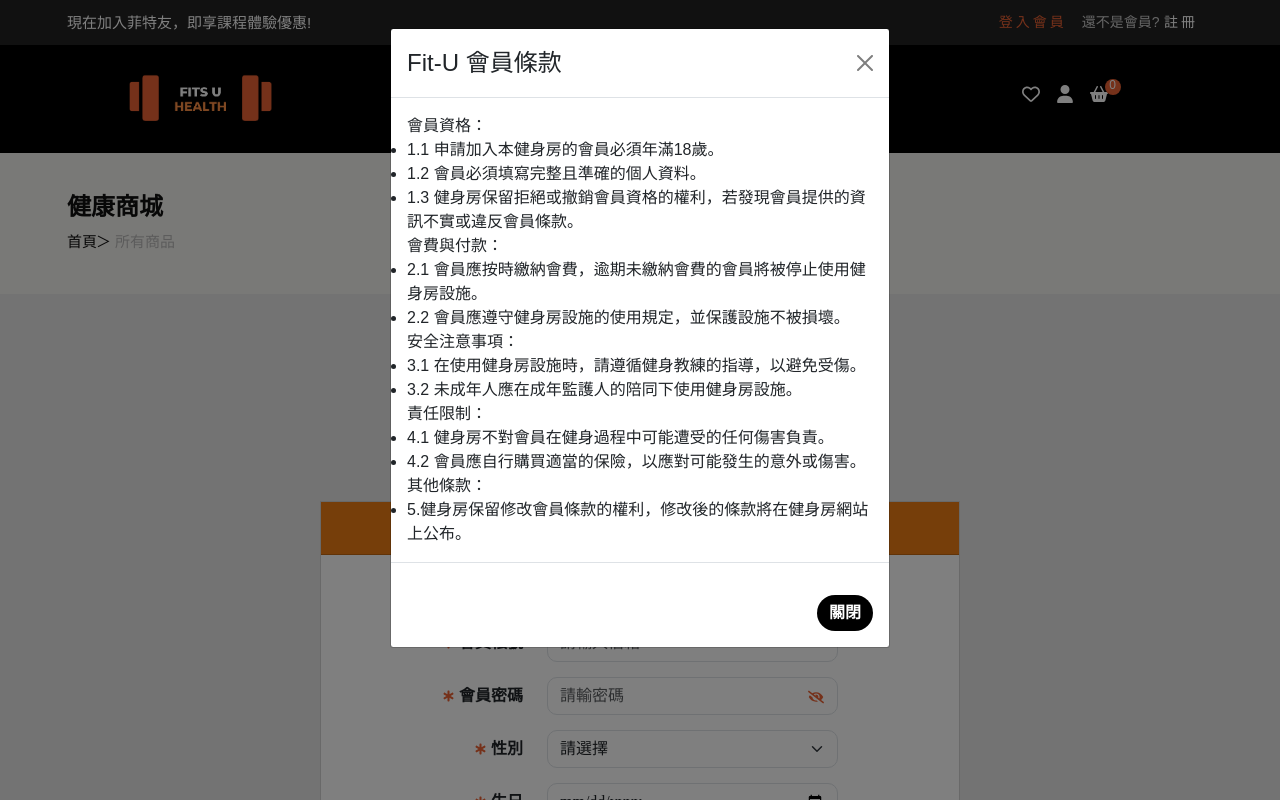
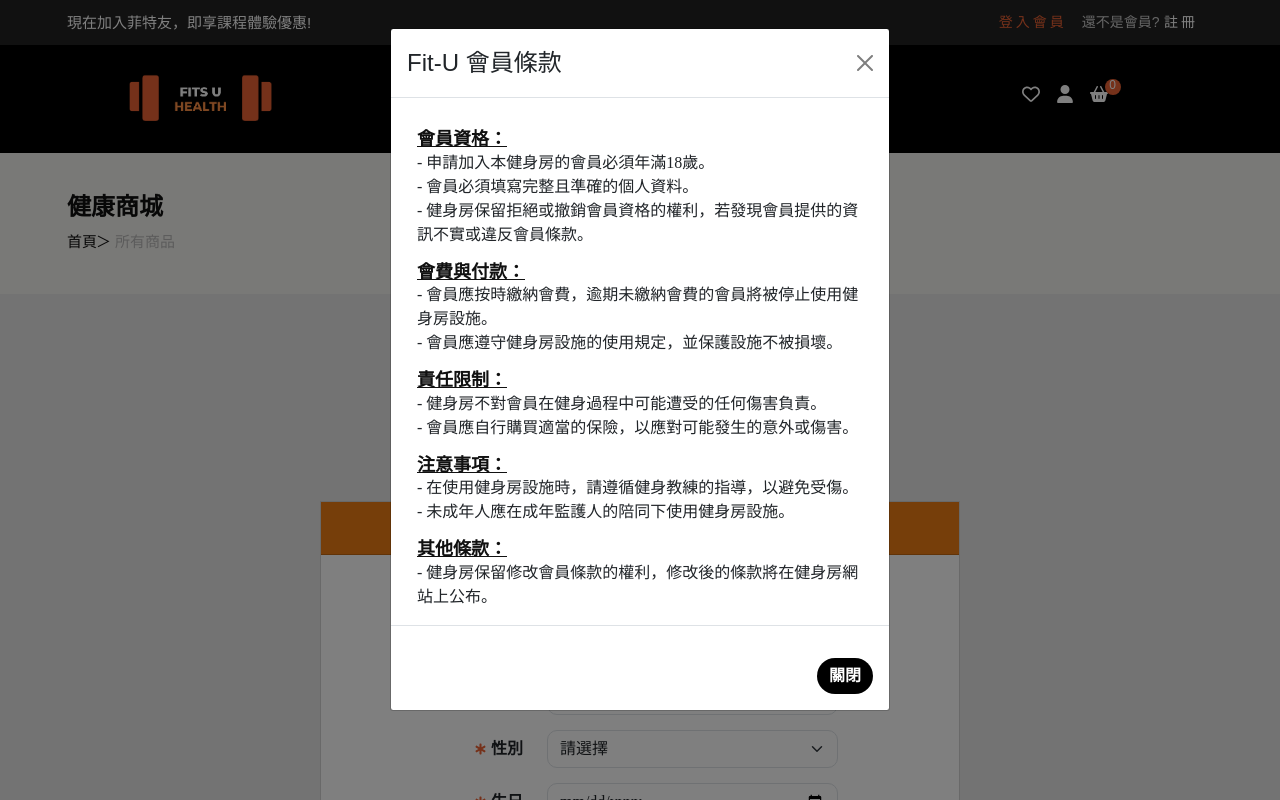
Before and after one commit to ni86910/team1_final, a Next.js app in the folder frontend-react/: page /member/register in a window 1280 px wide. Both pictures are taken after a click on the link "我已詳閱會員條款". Shown: the top 800 px of the page. Built offline with nearby package versions, Linux system fonts and the light colour scheme; no server answers.

Commit message:
完成一鍵輸入功能 RWD完成

```diff
--- a/frontend-react/components/member/register.js
+++ b/frontend-react/components/member/register.js
@@ -1,16 +1,18 @@
 import React, { useState } from 'react'
+import Link from 'next/link'
+import { useRouter } from 'next/router'
+import { REGISTER_POST } from '@/components/common/config'
+// Style
 import style from '@/styles/register.module.scss'
+// 套件
 import toast, { Toaster } from 'react-hot-toast'
 import Swal from 'sweetalert2'
 import validator from 'validator'
-import Link from 'next/link'
 /* Bootstrap */
 import { Button, Modal, Form } from 'react-bootstrap'
+// React-Icon
 import { FaStarOfLife } from 'react-icons/fa6'
 import { FaEye, FaEyeSlash } from 'react-icons/fa'
-
-import { REGISTER_POST } from '@/components/common/config'
-import { useRouter } from 'next/router'
 
 export default function RegisterPage() {
   const router = useRouter()
@@ -25,17 +27,17 @@ export default function RegisterPage() {
     m_name: '',
     m_account: '',
     m_pwd: '',
-    gender:'',
+    gender: '',
     mobile: '',
-    birthday:'',
+    birthday: '',
     address: '',
   })
+  // 錯誤
   const [errors, setErrors] = useState({
     m_name: '',
     m_account: '',
     m_pwd: '',
     mobile: '',
-    address: '',
   })
   // 驗證表單字段
   const validateFields = () => {
@@ -72,9 +74,9 @@ export default function RegisterPage() {
       newErrors.mobile = '手機號碼格式不正確'
     }
 
-    if (validator.isEmpty(data.address, { ignore_whitespace: true })) {
-      newErrors.address = '地址為必填欄位'
-    }
+    // if (validator.isEmpty(data.address, { ignore_whitespace: true })) {
+    //   newErrors.address = '地址為必填欄位'
+    // }
 
     setErrors(newErrors)
     return Object.values(newErrors).every((error) => error === '')
@@ -158,6 +160,19 @@ export default function RegisterPage() {
     memberTermsLink.style.color = 'orange'
   }
 
+  // 一鍵輸入
+  const fillFakeData = () => {
+    setData({
+      m_name: '第一組',
+      m_account: 'a123456789@test.com',
+      m_pwd: 'a123456',
+      gender: '女',
+      mobile: '0920240507',
+      birthday: '2023-11-28',
+      address: '高雄市前金區中正三路211號8樓-1',
+    })
+  }
+
   return (
     <>
       <section className={style['regist-section']}>
@@ -182,6 +197,7 @@ export default function RegisterPage() {
                     </div>
                     <div className="card-body">
                       <form name="form1" onSubmit={onSubmit}>
+                        {/* 姓名 */}
                         <div className={`form-group row ${style['form-box']}`}>
                           <label
                             htmlFor="m_name"
@@ -204,6 +220,7 @@ export default function RegisterPage() {
                             <div className="error">{errors.m_name}</div>
                           </div>
                         </div>
+                        {/* 帳號 */}
                         <div className={`form-group row ${style['form-box']}`}>
                           <label
                             htmlFor="m_account"
@@ -226,6 +243,7 @@ export default function RegisterPage() {
                             <div className="error">{errors.m_account}</div>
                           </div>
                         </div>
+                        {/* 密碼 */}
                         <div className={`form-group row ${style['form-box']}`}>
                           <label
                             htmlFor="m_pwd"
@@ -236,12 +254,14 @@ export default function RegisterPage() {
                           </label>
                           <div
                             className="col-md-6"
-                            style={{ position: 'relative' }}
+                            style={{
+                              position: 'relative',
+                            }}
                           >
                             <input
-                              id="m_pwd"
                               className="form-control"
                               name="m_pwd"
+                              id="m_pwd"
                               type={showPassword ? 'text' : 'password'}
                               placeholder="請輸密碼"
                               value={data.m_pwd}
@@ -261,6 +281,7 @@ export default function RegisterPage() {
                             <div className="error">{errors.m_pwd}</div>
                           </div>
                         </div>
+                        {/* 性別 */}
                         <div className={`form-group row ${style['form-box']}`}>
                           <label
                             htmlFor="gender"
@@ -282,6 +303,7 @@ export default function RegisterPage() {
                             </Form.Select>
                           </div>
                         </div>
+                        {/* 生日 */}
                         <div className={`form-group row ${style['form-box']}`}>
                           <label
                             htmlFor="birthday"
@@ -301,6 +323,7 @@ export default function RegisterPage() {
                             />
                           </div>
                         </div>
+                        {/* 手機 */}
                         <div className={`form-group row ${style['form-box']}`}>
                           <label
                             htmlFor="mobile"
@@ -323,6 +346,7 @@ export default function RegisterPage() {
                             <div className="error">{errors.mobile}</div>
                           </div>
                         </div>
+                        {/* 地址 */}
                         <div className={`form-group row ${style['form-box']}`}>
                           <label
                             htmlFor="address"
@@ -340,12 +364,10 @@ export default function RegisterPage() {
                               col={20}
                               rows={2}
                               value={data.address}
-                              onChange={handleChange}
-                              onBlur={handleBlur}
                             />
-                            <div className="error">{errors.address}</div>
                           </div>
                         </div>
+                        {/* 會員條款 */}
                         <div className="checkbox">
                           <input
                             type="checkbox"
@@ -367,6 +389,14 @@ export default function RegisterPage() {
                           註冊
                         </button>
                       </form>
+                      <div className={`col-md-6 ${style['fake-data-col']}`}>
+                        <button
+                          onClick={fillFakeData}
+                          className={`btn ${style['fake-data-btn']}`}
+                        >
+                          一鍵輸入
+                        </button>
+                      </div>
                     </div>
                   </div>
                 </div>
@@ -384,35 +414,46 @@ export default function RegisterPage() {
         </Modal.Header>
         <Modal.Body>
           {/* Member-Terms */}
-          <div>
-            會員資格：
-            <ul>
-              <li>1.1 申請加入本健身房的會員必須年滿18歲。</li>
-              <li>1.2 會員必須填寫完整且準確的個人資料。</li>
-              <li>
-                1.3
+          <div className={style['modal-term-container']}>
+            <h5 className={style['modal-h5']}>會員資格：</h5>
+            <ul style={{ listStyle: 'none' }}>
+              <div className={style['terms-text']}>
+                <li>- 申請加入本健身房的會員必須年滿18歲。</li>
+                <li>- 會員必須填寫完整且準確的個人資料。</li>
+                <li className={style['li-text-bottom']}>
+                  -
                   健身房保留拒絕或撤銷會員資格的權利，若發現會員提供的資訊不實或違反會員條款。
                 </li>
-              會費與付款：{' '}
+              </div>
+              <h5 className={style['modal-h5']}>會費與付款： </h5>
+              <div className={style['terms-text']}>
                 <li>
-                2.1
+                  -
                   會員應按時繳納會費，逾期未繳納會費的會員將被停止使用健身房設施。
                 </li>
-              <li>2.2 會員應遵守健身房設施的使用規定，並保護設施不被損壞。</li>
-              安全注意事項：{' '}
+                <li>- 會員應遵守健身房設施的使用規定，並保護設施不被損壞。</li>
+              </div>
+              <h5 className={style['modal-h5']}>責任限制： </h5>
+              <div className={style['terms-text']}>
+                <li>- 健身房不對會員在健身過程中可能遭受的任何傷害負責。</li>{' '}
                 <li>
-                3.1 在使用健身房設施時，請遵循健身教練的指導，以避免受傷。
+                  - 會員應自行購買適當的保險，以應對可能發生的意外或傷害。
                 </li>{' '}
-              <li>3.2 未成年人應在成年監護人的陪同下使用健身房設施。</li>{' '}
-              責任限制：{' '}
-              <li>4.1 健身房不對會員在健身過程中可能遭受的任何傷害負責。</li>{' '}
+              </div>
+              <h5 className={style['modal-h5']}>注意事項： </h5>
+              <div className={style['terms-text']}>
                 <li>
-                4.2 會員應自行購買適當的保險，以應對可能發生的意外或傷害。
+                  - 在使用健身房設施時，請遵循健身教練的指導，以避免受傷。
                 </li>{' '}
-              其他條款：
+                <li>- 未成年人應在成年監護人的陪同下使用健身房設施。</li>{' '}
+              </div>
+              <h5 className={style['modal-h5']}>其他條款： </h5>
+              <div className={style['terms-text']}>
                 <li>
-                5.健身房保留修改會員條款的權利，修改後的條款將在健身房網站上公布。
+                  -
+                  健身房保留修改會員條款的權利，修改後的條款將在健身房網站上公布。
                 </li>
+              </div>
             </ul>
           </div>
         </Modal.Body>
--- a/frontend-react/styles/register.module.scss
+++ b/frontend-react/styles/register.module.scss
@@ -61,6 +61,8 @@
   border: none;
   background-color: white;
   color:$primary-color;
+  margin: 0px;
+  padding: 0px;
 }
 
 
@@ -87,6 +89,63 @@
   border-radius: 10px;
 }
 
-/*----------------------------------------*/
-/* Register CSS END
-/*----------------------------------------*/
+.modal-term-container{
+  font-family: 微軟正黑體;
+  padding: 0px 10px;
+  .modal-h5{
+    text-decoration: underline;
+    font-weight: 600;
+    padding: 15px 10px 0px 0px;
+    .terms-text{
+      padding: 20px;
+
+    }
+  }
+}
+
+.fake-data-col{
+  width:100%;
+  display: flex;
+  align-items: center;
+  justify-content: flex-end;
+  .fake-data-btn{
+    font-size: 10px;
+    background-color: black;
+    color: white;
+    font-weight: 600;
+    border: none;
+    width: 70px;
+    height: 25px;
+    text-align: justify;
+    &:hover{
+      background-color:$secondary-color;
+      color:white;
+      border: none;
+      }
+    }
+}
+
+  @media only screen and (max-width: 768px){
+    .register-text{
+      font-size: 20px;
+    }
+    .straight-line{
+      border:1px solid black;
+      width: auto;
+      margin: auto;
+    }
+    .label-text{
+      display: flex;
+      align-items: center;
+      justify-content: center;
+    }
+    .fake-data-col
+    {
+      margin-top: 5px;
+      width: auto;
+      display: flex;
+      align-items: center;
+      justify-content: center;
+    }
+
+  }
```
Lines whose indentation alone changed are shown as unchanged.
